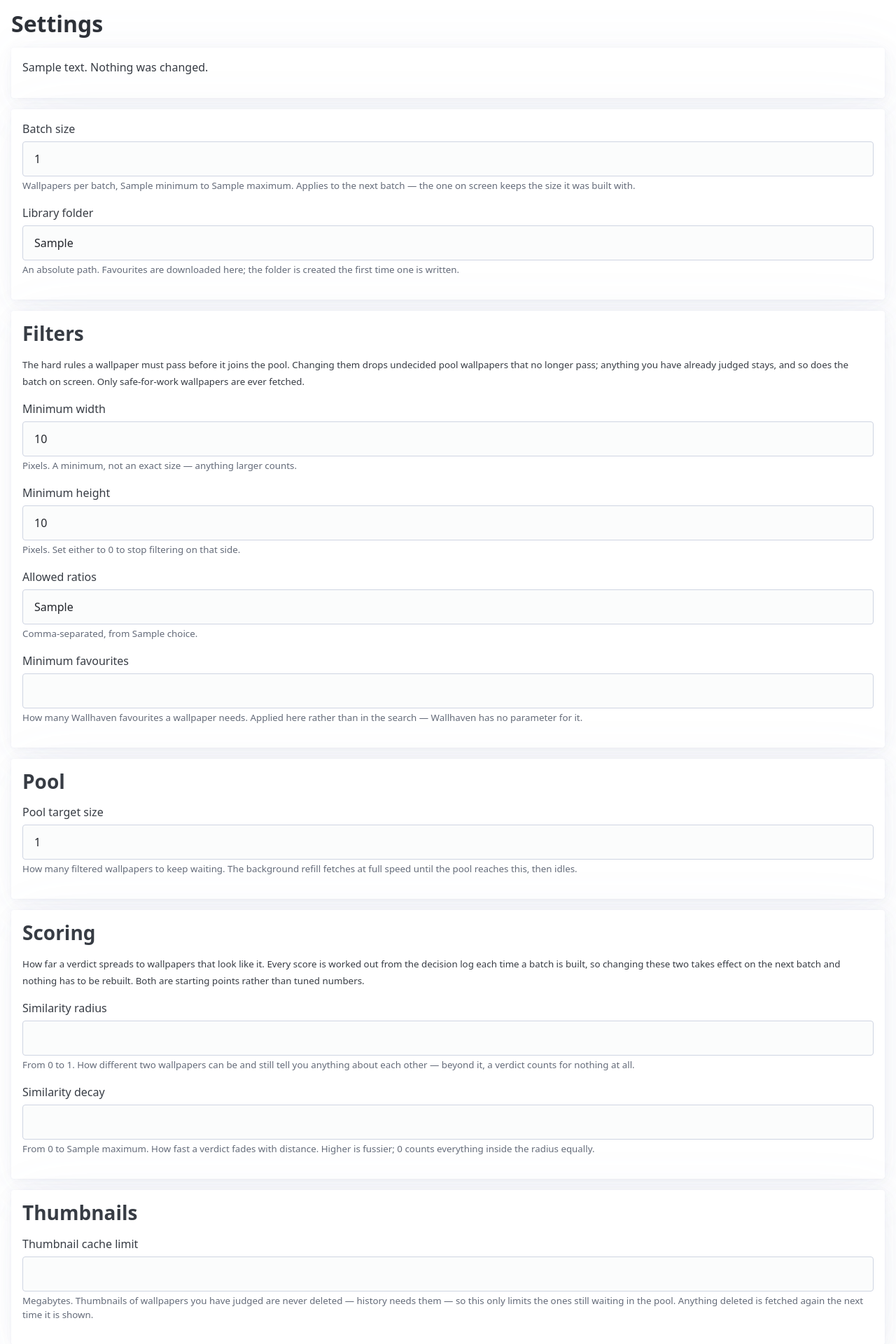
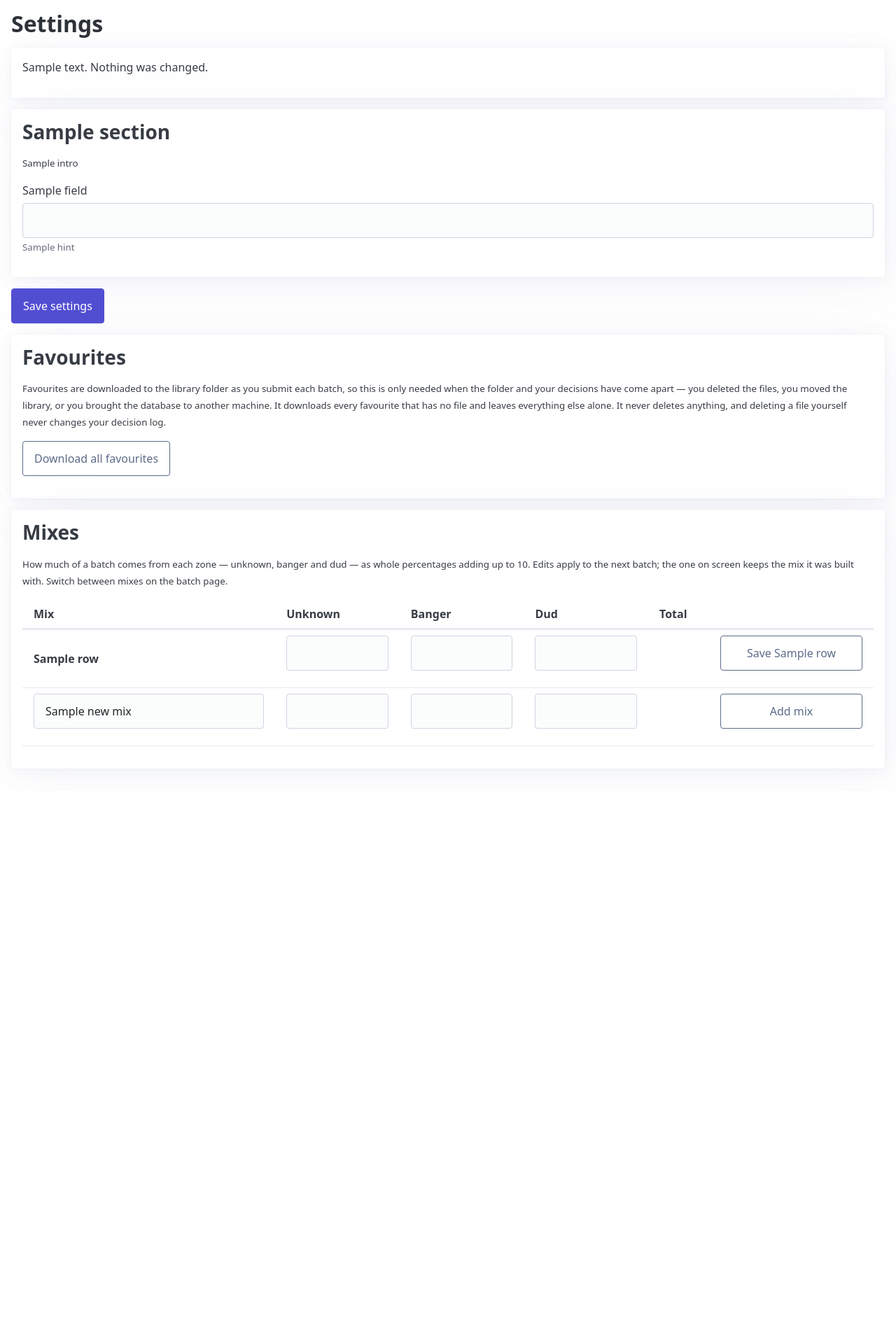
Before and after one commit to CJohnsonPeart25/wallpapi, a FastAPI app: template src/wallpapi/web/templates/settings.html in a window 1280 px wide. Shown: the part 71-1991 px from the top of the page at 70% size. After the commit the page ends 1173 px from the top, so only its background shows below. Run offline with FastAPI, Linux system fonts and the light colour scheme; the template is opened without the code that fills it: most values are stand-ins (such as "Sample title", 1, 10 or a date in 2020); some libraries are stand-ins or nearby versions.

Commit message:
Render the settings form from the field table, one partial per field

```diff
--- a/src/wallpapi/web/app.py
+++ b/src/wallpapi/web/app.py
@@ -185,8 +185,8 @@
         request,
         "settings.html",
         {
-            **form_values(settings.get(connection)),
-            **(posted or {}),
+            "sections": settings.form_sections(),
+            "values": {**form_values(settings.get(connection)), **(posted or {})},
             "mix_rows": mixes.rows,
             "new_mix": mixes.add,
             "mix_total": MIX_TOTAL,
@@ -195,7 +195,6 @@
             "saved": saved,
             "deleted": deleted,
             "download": download,
-            "fields": {field.key: field for field in FORM_FIELDS},
         },
         status_code=HTTPStatus.OK if refused is None else HTTPStatus.BAD_REQUEST,
     )
--- a/src/wallpapi/web/templates/settings.html
+++ b/src/wallpapi/web/templates/settings.html
@@ -43,131 +43,19 @@
     </article>
   {% endif %}
   <form method="post" action="/settings">
-    {# The two settings that came before there were groups, so they have no heading of their own. #}
+    {% for section, fields in sections %}
     <article>
-      <label for="batch_size">Batch size</label>
-      <input
-        type="number"
-        id="batch_size"
-        name="batch_size"
-        min="{{ fields.batch_size.minimum }}"
-        max="{{ fields.batch_size.maximum }}"
-        step="1"
-        value="{{ batch_size }}"
-      />
-      <small>Wallpapers per batch, {{ fields.batch_size.minimum }} to {{ fields.batch_size.maximum }}. Applies
-        to the next batch — the one on screen keeps the size it was built with.</small>
-      <label for="library_path">Library folder</label>
-      <input type="text" id="library_path" name="library_path" value="{{ library_path }}" />
-      <small>An absolute path. Favourites are downloaded here; the folder is created the first time one is
-        written.</small>
+      {%- if section.heading %}
+      <h2>{{ section.heading }}</h2>
+      {%- endif %}
+      {%- if section.intro %}
+      <p><small>{{ section.intro }}</small></p>
+      {%- endif %}
+      {%- for field in fields %}
+      {% include "settings_field.html" %}
+      {%- endfor %}
     </article>
-
-    <article>
-      <h2>Filters</h2>
-      <p><small>The hard rules a wallpaper must pass before it joins the pool. Changing them drops
-        undecided pool wallpapers that no longer pass; anything you have already judged stays, and so does
-        the batch on screen. Only safe-for-work wallpapers are ever fetched.</small></p>
-      <label for="min_width">Minimum width</label>
-      <input
-        type="number"
-        id="min_width"
-        name="min_width"
-        min="{{ fields.min_width.minimum }}"
-        max="{{ fields.min_width.maximum }}"
-        step="1"
-        value="{{ min_width }}"
-      />
-      <small>Pixels. A minimum, not an exact size — anything larger counts.</small>
-      <label for="min_height">Minimum height</label>
-      <input
-        type="number"
-        id="min_height"
-        name="min_height"
-        min="{{ fields.min_height.minimum }}"
-        max="{{ fields.min_height.maximum }}"
-        step="1"
-        value="{{ min_height }}"
-      />
-      <small>Pixels. Set either to 0 to stop filtering on that side.</small>
-      <label for="allowed_ratios">Allowed ratios</label>
-      <input type="text" id="allowed_ratios" name="allowed_ratios" value="{{ allowed_ratios }}" />
-      <small>Comma-separated, from {{ fields.allowed_ratios.choices | join(", ") }}.</small>
-      <label for="min_favourites">Minimum favourites</label>
-      <input
-        type="number"
-        id="min_favourites"
-        name="min_favourites"
-        min="{{ fields.min_favourites.minimum }}"
-        step="1"
-        value="{{ min_favourites }}"
-      />
-      <small>How many Wallhaven favourites a wallpaper needs. Applied here rather than in the search —
-        Wallhaven has no parameter for it.</small>
-    </article>
-
-    <article>
-      <h2>Pool</h2>
-      <label for="pool_target_size">Pool target size</label>
-      <input
-        type="number"
-        id="pool_target_size"
-        name="pool_target_size"
-        min="{{ fields.pool_target_size.minimum }}"
-        max="{{ fields.pool_target_size.maximum }}"
-        step="1"
-        value="{{ pool_target_size }}"
-      />
-      <small>How many filtered wallpapers to keep waiting. The background refill fetches at full speed until
-        the pool reaches this, then idles.</small>
-    </article>
-
-    <article>
-      <h2>Scoring</h2>
-      <p><small>How far a verdict spreads to wallpapers that look like it. Every score is worked out from the
-        decision log each time a batch is built, so changing these two takes effect on the next batch and
-        nothing has to be rebuilt. Both are starting points rather than tuned numbers.</small></p>
-      <label for="similarity_radius">Similarity radius</label>
-      <input
-        type="number"
-        id="similarity_radius"
-        name="similarity_radius"
-        min="{{ fields.similarity_radius.minimum }}"
-        max="{{ fields.similarity_radius.maximum }}"
-        step="0.01"
-        value="{{ similarity_radius }}"
-      />
-      <small>From 0 to 1. How different two wallpapers can be and still tell you anything about each other —
-        beyond it, a verdict counts for nothing at all.</small>
-      <label for="similarity_decay">Similarity decay</label>
-      <input
-        type="number"
-        id="similarity_decay"
-        name="similarity_decay"
-        min="{{ fields.similarity_decay.minimum }}"
-        max="{{ fields.similarity_decay.maximum }}"
-        step="0.1"
-        value="{{ similarity_decay }}"
-      />
-      <small>From 0 to {{ fields.similarity_decay.maximum }}. How fast a verdict fades with distance. Higher is
-        fussier; 0 counts everything inside the radius equally.</small>
-    </article>
-
-    <article>
-      <h2>Thumbnails</h2>
-      <label for="thumbnail_cache_max_mb">Thumbnail cache limit</label>
-      <input
-        type="number"
-        id="thumbnail_cache_max_mb"
-        name="thumbnail_cache_max_mb"
-        min="{{ fields.thumbnail_cache_max_mb.minimum }}"
-        step="1"
-        value="{{ thumbnail_cache_max_mb }}"
-      />
-      <small>Megabytes. Thumbnails of wallpapers you have judged are never deleted — history needs them — so
-        this only limits the ones still waiting in the pool. Anything deleted is fetched again the next time
-        it is shown.</small>
-    </article>
+    {% endfor %}
     <button type="submit">Save settings</button>
   </form>
 
--- /dev/null
+++ b/src/wallpapi/web/templates/settings_field.html
@@ -0,0 +1,24 @@
+{#
+  One setting on the settings form, all of it from its `Field` in the settings module: the label, the input
+  and the hint under it. A field with a step is a number input with the bounds its rule holds it to, either
+  left out when the rule has none; one without is a text input. The value is whatever the form last carried.
+-#}
+<label for="{{ field.key }}">{{ field.label }}</label>
+{% if field.step -%}
+<input
+  type="number"
+  id="{{ field.key }}"
+  name="{{ field.key }}"
+  {%- if field.minimum is not none %}
+  min="{{ field.minimum }}"
+  {%- endif %}
+  {%- if field.maximum is not none %}
+  max="{{ field.maximum }}"
+  {%- endif %}
+  step="{{ field.step }}"
+  value="{{ values[field.key] }}"
+/>
+{%- else -%}
+<input type="text" id="{{ field.key }}" name="{{ field.key }}" value="{{ values[field.key] }}" />
+{%- endif %}
+<small>{{ field.hint }}</small>
```
Also changed, not shown: tests/test_web_pages.py (+36 -1 lines).
